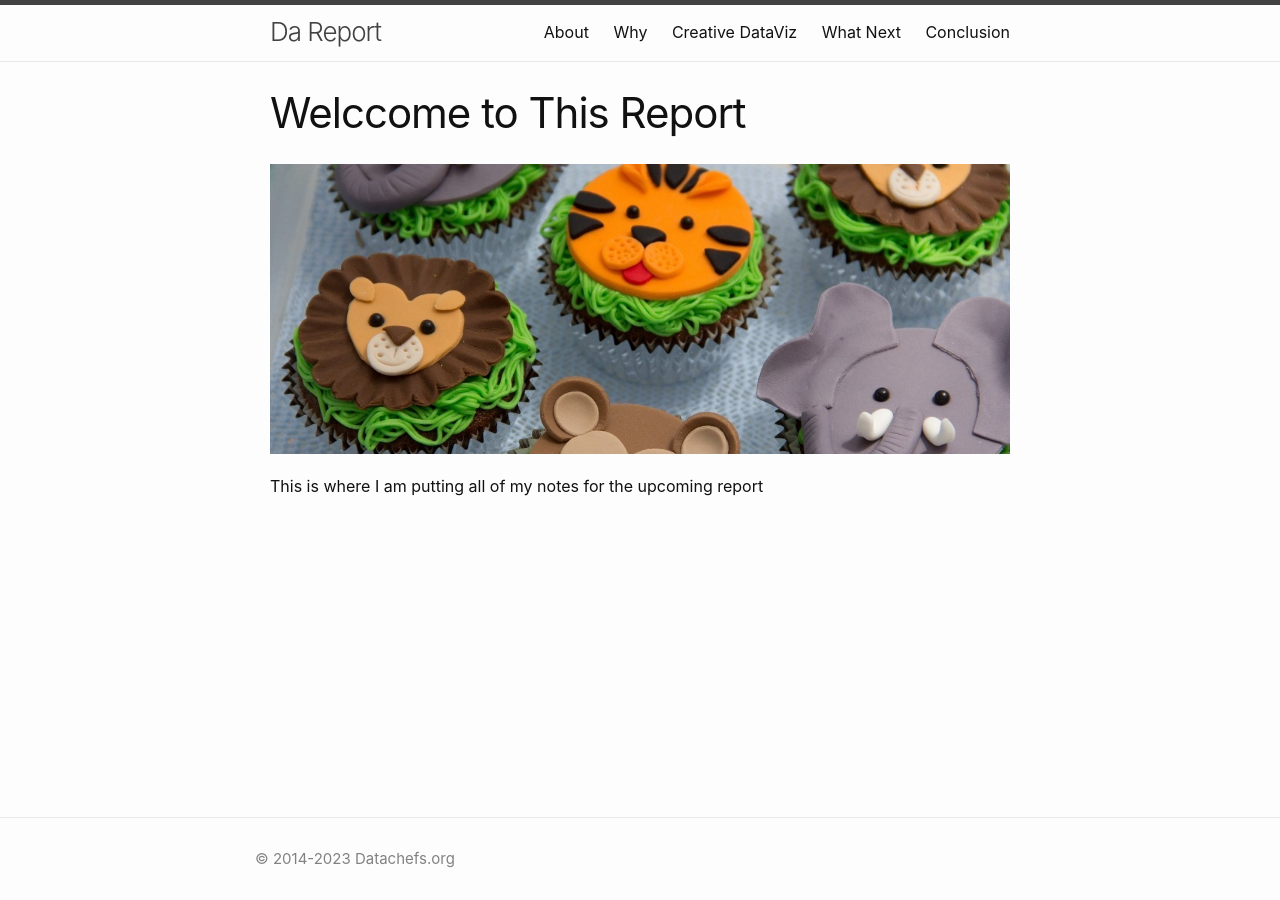
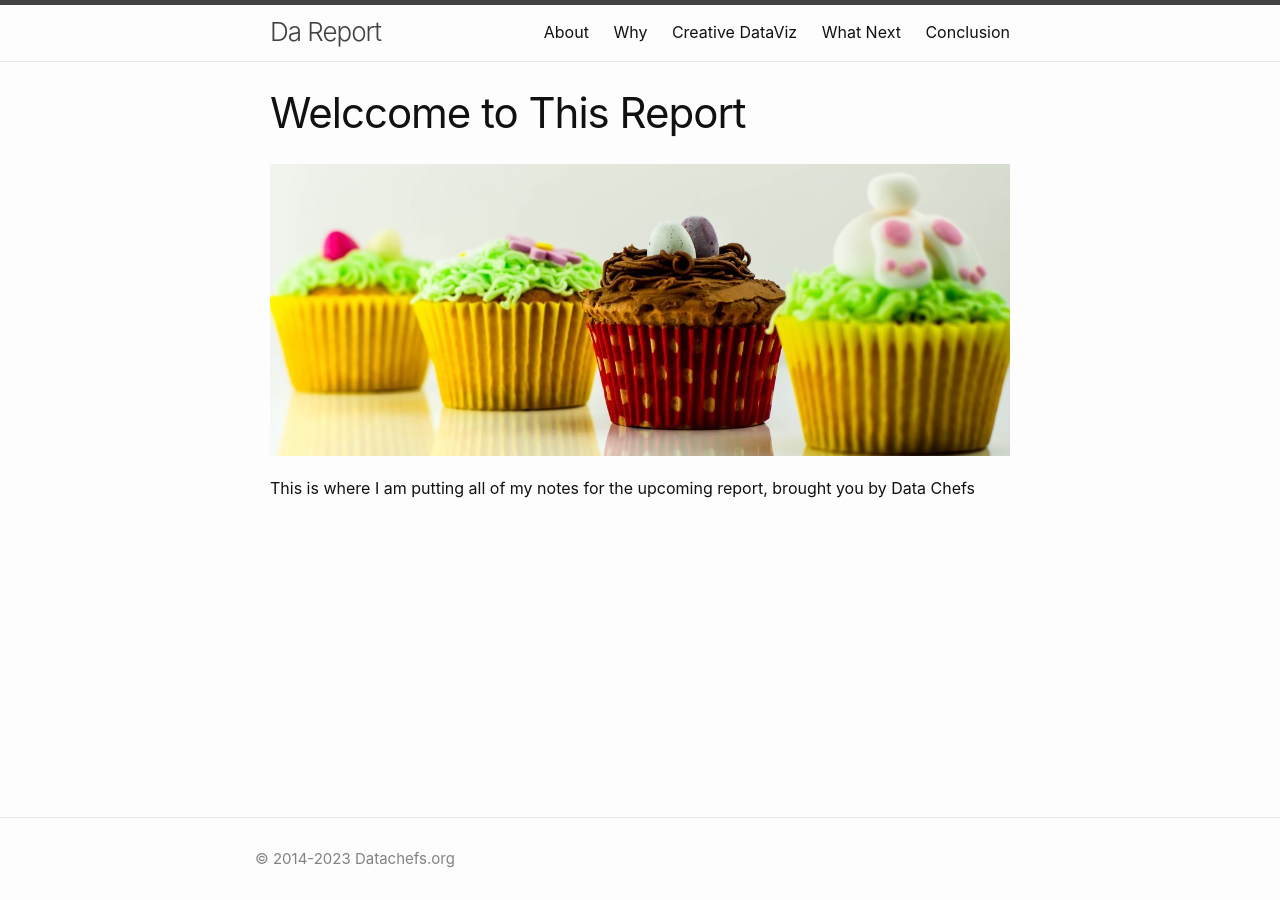
Before and after one commit to datachefs/cdv-notes, a Jekyll site: the page built from index.md, in a window 1280 px wide. Built offline with Jekyll 4.4.1, drawn with Linux system fonts in a browser that asks for light colours.

```diff
--- a/index.md
+++ b/index.md
@@ -1,7 +1,7 @@
 ---
 title: Welccome to This Report
 layout: content
-image: datachefs.jpg
+image: report.jpg
 ---
 
- This is where I am putting all of my notes for the upcoming report
+ This is where I am putting all of my notes for the upcoming report, brought you by Data Chefs
```
Also changed, not shown: pages/conclusion.md (added, +8 -0 lines), pages/creative-dataviz.md (added, +8 -0 lines), pages/examples/working-america/playful.html (deleted, +0 -12 lines), pages/strategies.md (deleted, +0 -13 lines), pages/what-next.md (added, +9 -0 lines), pages/why.md (added, +11 -0 lines), assets/images/datachefs2.jpg (renamed from assets/images/datachefs.jpg), assets/images/report.jpg (renamed from assets/images/cupcakes-reflection.jpg), pages/examples/working-america/data-process-with-toys-1.jpg (deleted), pages/examples/working-america/data-process-with-toys-2.jpg (deleted).
